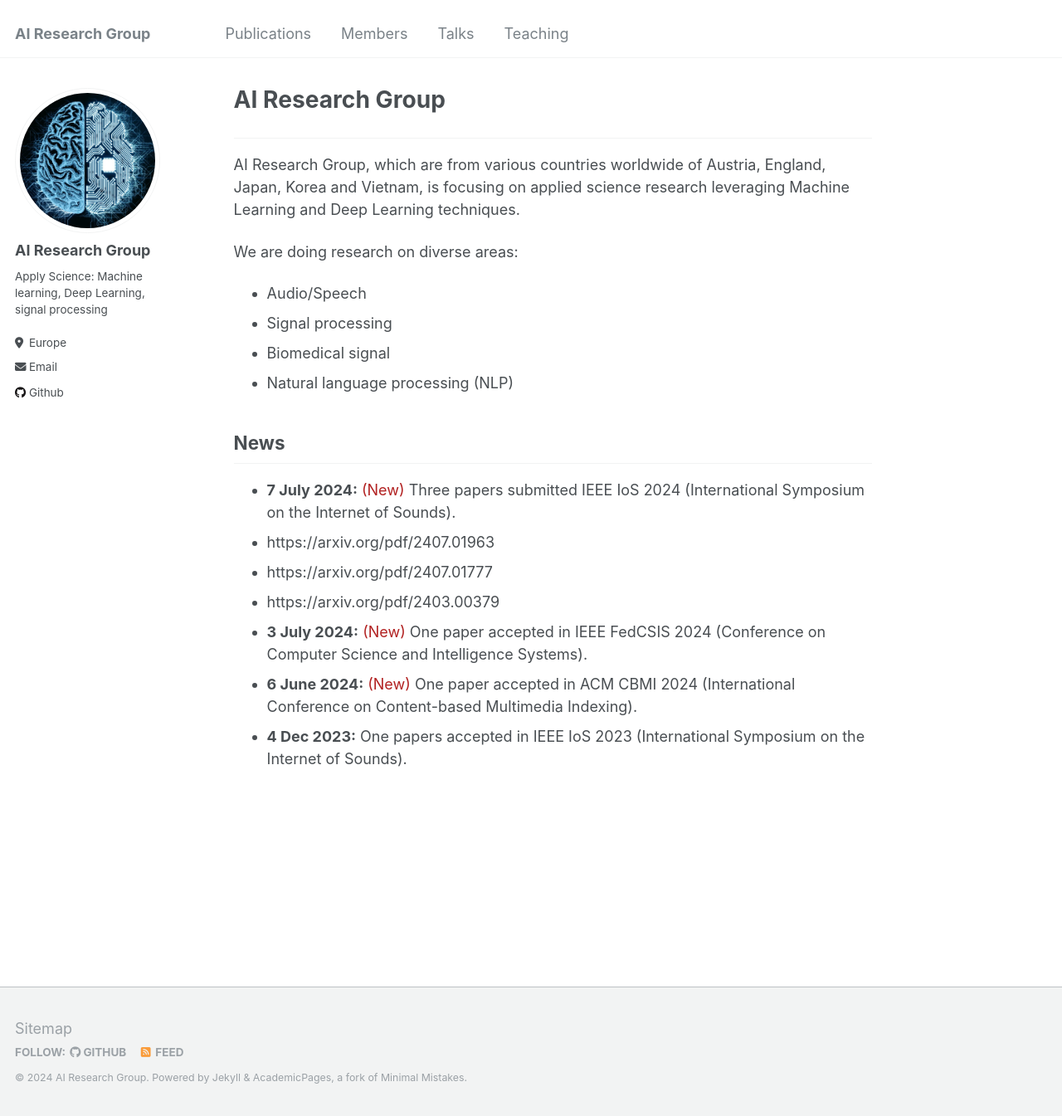
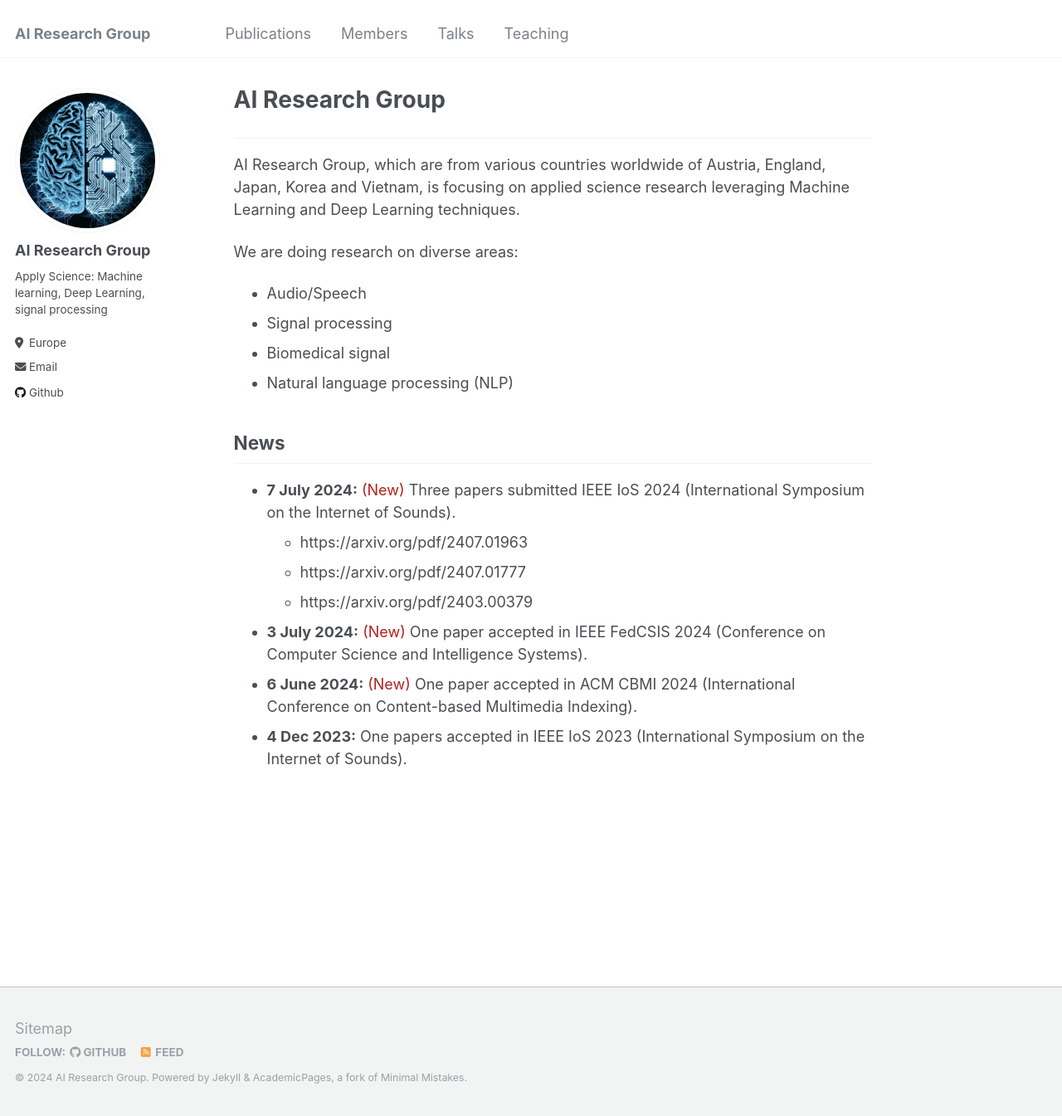
Before and after one commit to AI-ResearchGroup/AI-ResearchGroup.github.io, a Jekyll site: the page built from _pages/about.md, in a window 1280 px wide and 1345 px high. Shown: the whole window at 83% size. Built offline with Jekyll 4.4.1, drawn with Linux system fonts in a browser that asks for light colours.

```diff
--- a/_pages/about.md
+++ b/_pages/about.md
@@ -21,9 +21,9 @@ We are doing research on diverse areas:
 News
 ---
 * **7 July 2024:** <span style="color:#B22222">(New)</span> Three papers submitted IEEE IoS 2024 (International Symposium on the Internet of Sounds).
-* https://arxiv.org/pdf/2407.01963
-* https://arxiv.org/pdf/2407.01777
-* https://arxiv.org/pdf/2403.00379
+  + https://arxiv.org/pdf/2407.01963
+  + https://arxiv.org/pdf/2407.01777
+  + https://arxiv.org/pdf/2403.00379
 * **3 July 2024:** <span style="color:#B22222">(New)</span> One paper accepted in IEEE FedCSIS 2024 (Conference on Computer Science and Intelligence Systems).
 * **6 June 2024:** <span style="color:#B22222">(New)</span> One paper accepted in ACM CBMI 2024 (International Conference on Content-based Multimedia Indexing).
 * **4 Dec 2023:** <span style="color:#B22222"></span> One papers accepted in IEEE IoS 2023 (International Symposium on the Internet of Sounds).
```
